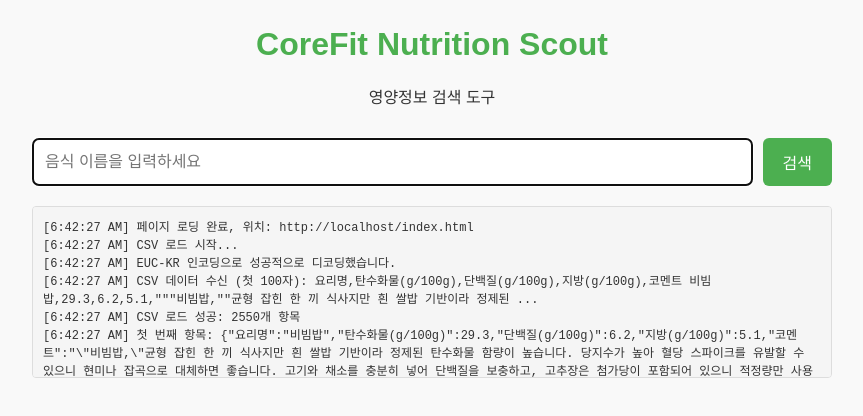
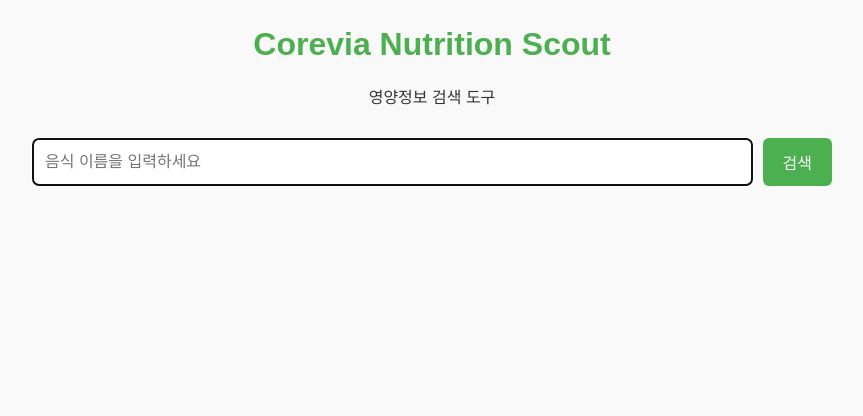
Before and after one commit to coreoffitness2025/Corevia_NutritionScout, a plain HTML site: page index.html in a window 1280 px wide. Shown: the part 74-490 px from the top of the page, without its empty margins (208-1071 px from the left). Drawn offline with nearby package versions, Linux system fonts and the light colour scheme.

Commit message:
Update index.html

```diff
--- a/index.html
+++ b/index.html
@@ -154,7 +154,7 @@
   <div class="container">
     <header>
       <img src="Corevia Fitness.png" alt="CoreFit Logo" class="logo">
-      <h1>CoreFit Nutrition Scout</h1>
+      <h1>Corevia Nutrition Scout</h1>
       <p>영양정보 검색 도구</p>
     </header>
 
@@ -206,7 +206,7 @@
       console.log(`[DEBUG] ${message}`);
 
       // 개발 중에만 디버그 정보 표시 (배포 전에 false로 변경)
-      const showDebugInfo = true;
+      const showDebugInfo = false;
       if (showDebugInfo) {
         debugInfo.style.display = 'block';
       }
```
